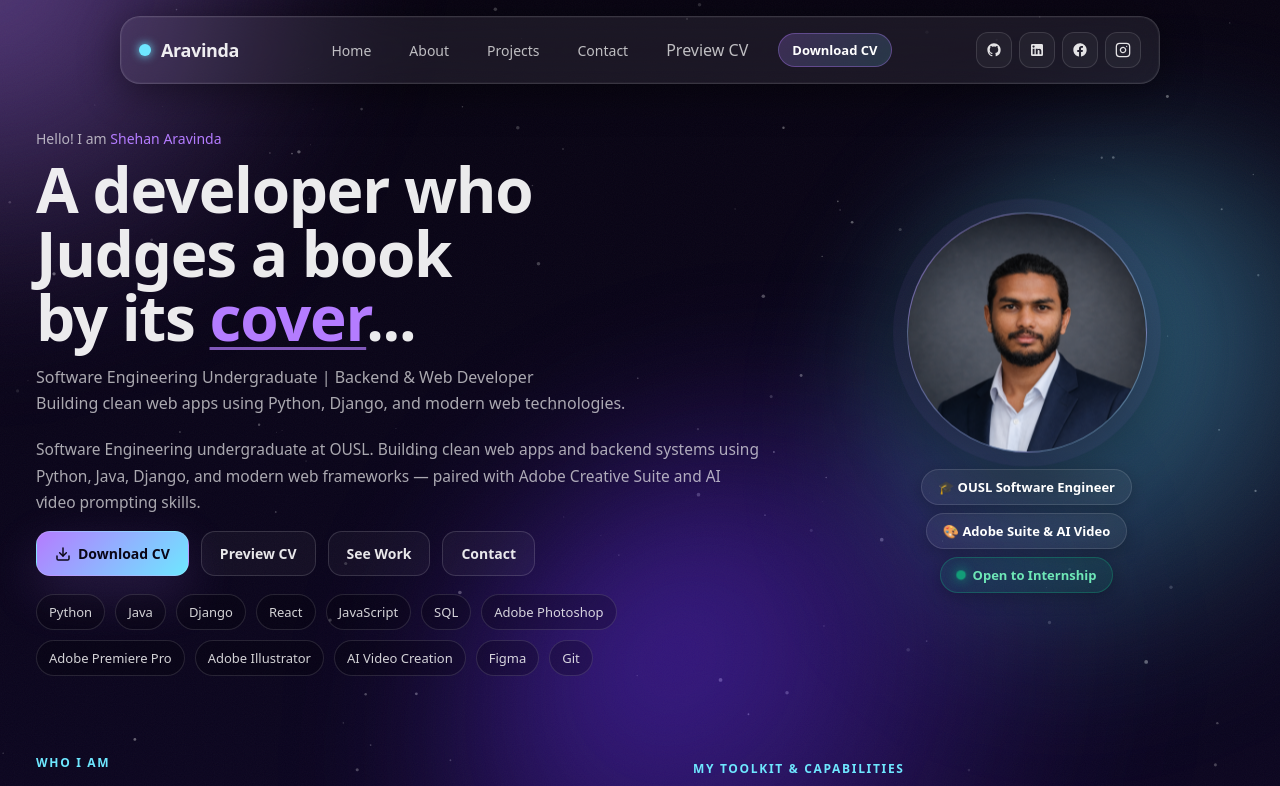
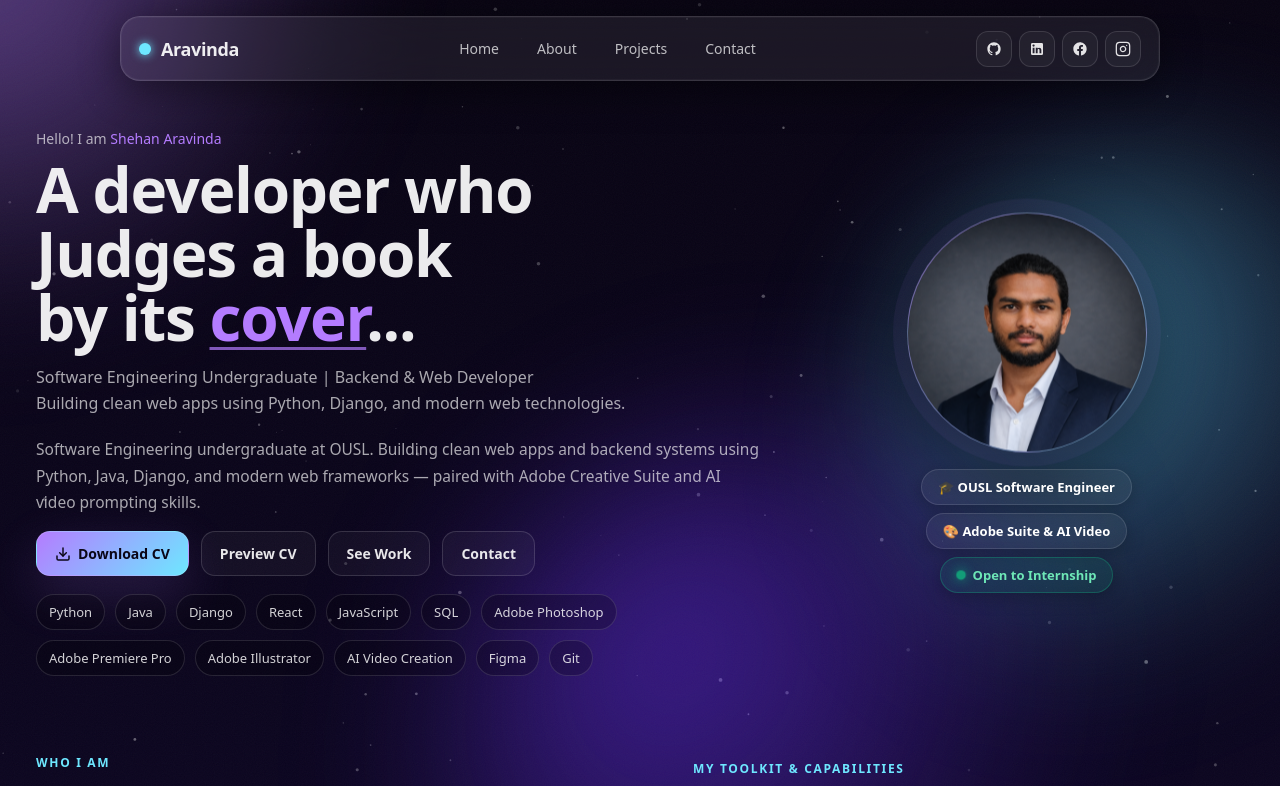
Before and after one commit to AravindaRajapaksha/Portforlio, a React (Vite) app: page / in a window 1280 px wide. Shown: the top 786 px of the page. Built offline with nearby package versions, Linux system fonts and the light colour scheme.

Commit message:
Remove Preview CV and Download CV buttons from navbar

```diff
--- a/src/App.jsx
+++ b/src/App.jsx
@@ -801,12 +801,6 @@ export default function App() {
             <a href="#about">About</a>
             <a href="#projects">Projects</a>
             <a href="#contact">Contact</a>
-            <button type="button" className="navLinkBtn" onClick={openCvModal}>
-              Preview CV
-            </button>
-            <a className="navDownloadPill" href={cvData.href} download={cvData.fileName}>
-              Download CV
-            </a>
           </nav>
 
           <div className="navRight">
@@ -873,17 +867,6 @@ export default function App() {
         </div>
 
         <div className={`mobileMenu ${mobileOpen ? "open" : ""}`}>
-          <a
-            href={cvData.href}
-            download={cvData.fileName}
-            className="mobileMenuBtn"
-            onClick={() => setMobileOpen(false)}
-          >
-            📥 Download CV
-          </a>
-          <button type="button" className="mobileMenuBtn" onClick={openCvModal}>
-            📄 Preview CV
-          </button>
           <a href="#home" onClick={() => setMobileOpen(false)}>
             🏠 Home
           </a>
```
